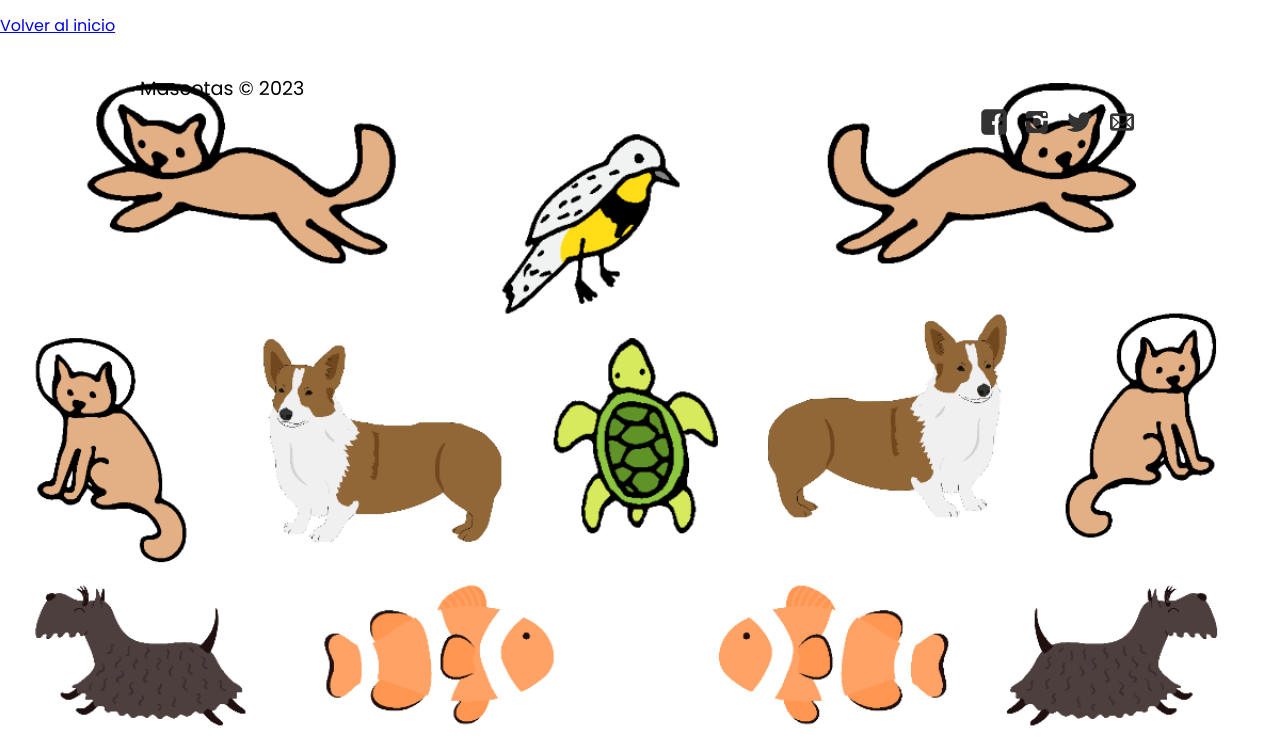
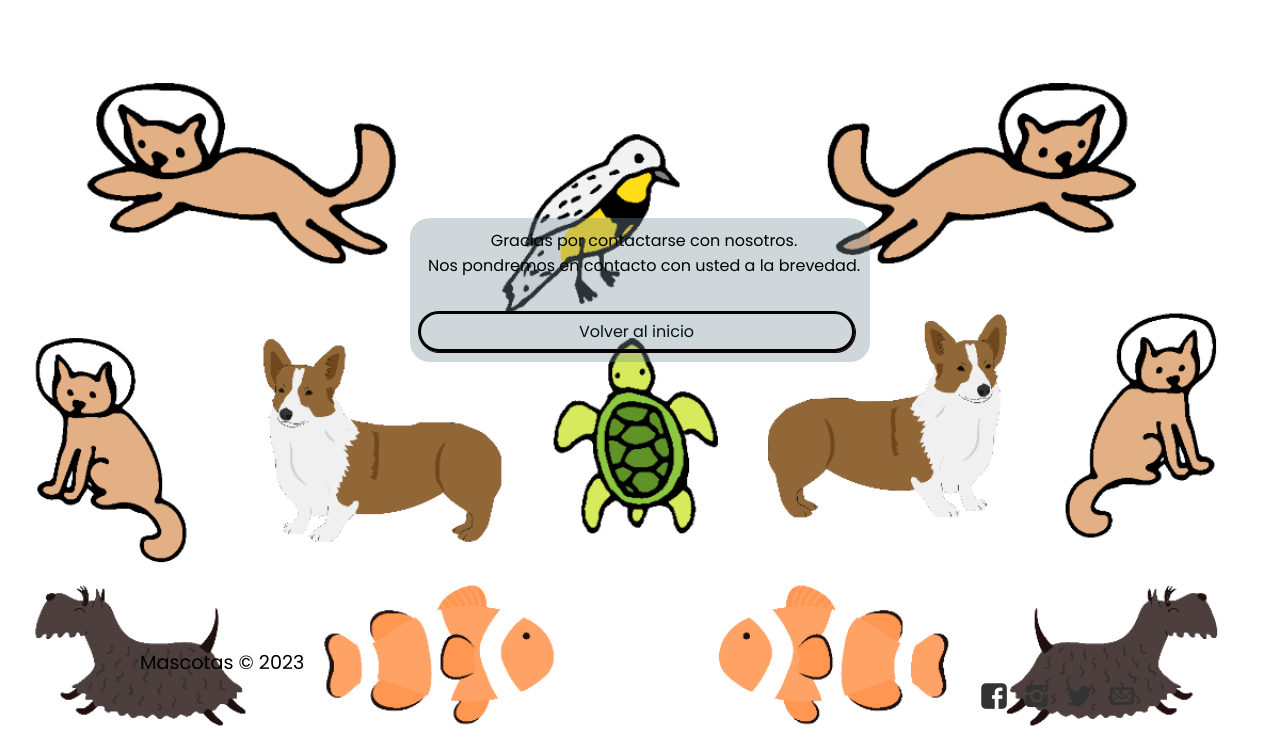
Before and after one commit to gr3ttmend/Mascotas, a plain HTML site: page success.html in a window 1280 px wide. Shown: the part 62-815 px from the top of the page. Drawn offline with Linux system fonts and the light colour scheme.

Commit message:
Update contacto.css

```diff
--- a/CSS/contacto.css
+++ b/CSS/contacto.css
@@ -68,13 +68,9 @@ img#defondo{
       border-radius: 10px;
       width: 420px;
       cursor: pointer;
+        color: #fff;
+        text-decoration: none;
     }
-
-
-    button li{
-      color: #fff;
-    }
-
 
 
     .aviso{
@@ -82,6 +78,38 @@ img#defondo{
       color: #000000;
       text-align: center;
     }
+    #notificacion{
+        max-width: 460px;
+        max-height: 630px;
+        margin: 280px auto;
+        border-radius: 20px;
+        padding-top: 10px;
+        padding-bottom: 10px;
+        background-color: rgba(121, 142, 155, 0.356);
+        padding-left: 8px;
+
+  }
+  #notificacion p{
+    text-align: center;
+  }
+
+  .volver{
+    text-align: right;
+    padding-right: 15px;
+  }
+
+  .volver a{
+    color: #0e0e0e;
+    text-decoration: none;
+    display: block;
+    color: #03151f;
+    padding: 5px;
+    margin-top: 8px;
+    text-align: center;
+    border: 3px solid black;
+    border-radius: 30px;
+    box-shadow: 1px 1px rgb(15, 0, 0);
+  }
 
 
     li{
```
